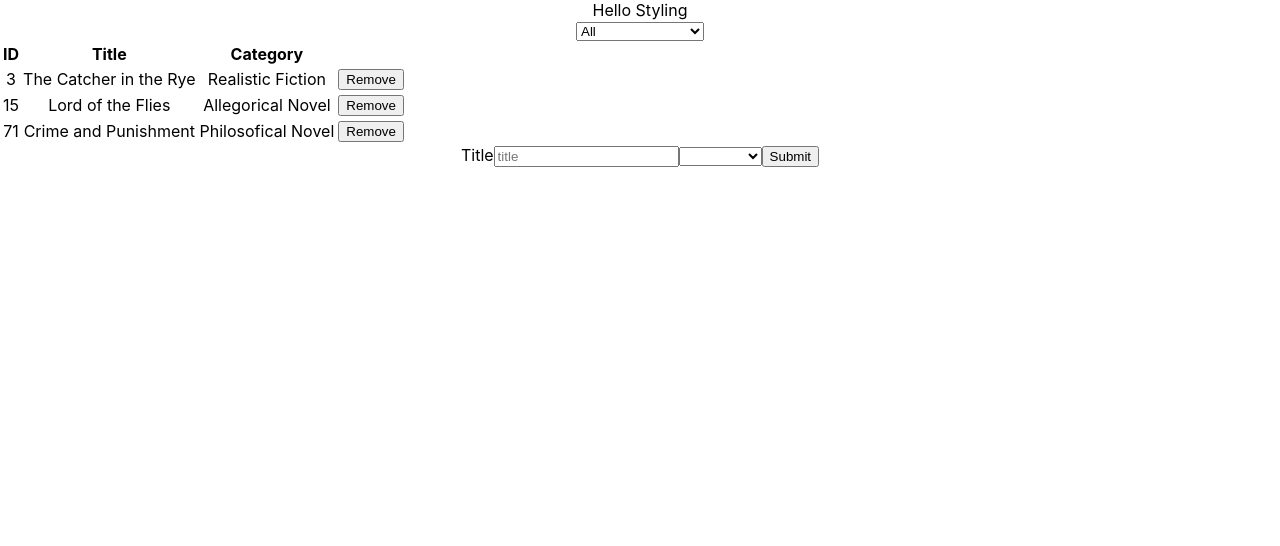
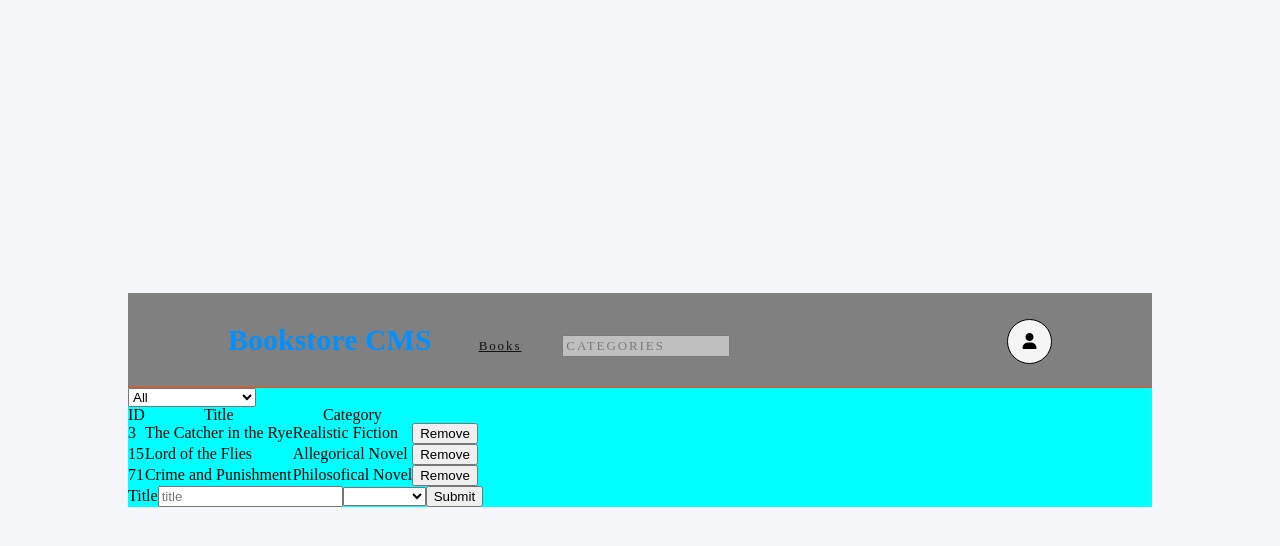
Before and after one commit to diegoarvz4/react-bookstore, a React (Create React App) app: page / in a window 1280 px wide. Shown: the top 546 px of the page. Built offline with nearby package versions, Linux system fonts and the light colour scheme.

Commit message:
Start work on the styling part, and customization

```diff
--- a/public/index.html
+++ b/public/index.html
@@ -10,6 +10,7 @@
       content="Web site created using create-react-app"
     />
     <link rel="apple-touch-icon" href="logo192.png" />
+    <script src="https://kit.fontawesome.com/b79584dd63.js" crossorigin="anonymous"></script>
     <!--
       manifest.json provides metadata used when your web app is installed on a
       user's mobile device or desktop. See https://developers.google.com/web/fundamentals/web-app-manifest/
--- a/src/App.css
+++ b/src/App.css
@@ -1,22 +1,4 @@
 .App {
-  text-align: center;
+  width: 80vw;
+  background-color: aqua;
 }
-
-.App-logo {
-  height: 40vmin;
-}
-
-.App-header {
-  background-color: #282c34;
-  min-height: 100vh;
-  display: flex;
-  flex-direction: column;
-  align-items: center;
-  justify-content: center;
-  font-size: calc(10px + 2vmin);
-  color: white;
-}
-
-.App-link {
-  color: #09d3ac;
-}
--- a/src/App.js
+++ b/src/App.js
@@ -2,15 +2,12 @@
 import React from 'react';
 import './App.css';
 
-import BooksList from './components/BooksList/BooksList';
-import BooksForm from './components/BooksForm/BooksForm';
+import AppContainer from './components/AppContainer/AppContainer';
 
 function App() {
   return (
     <div className="App">
-      Hello Styling
-      <BooksList />
-      <BooksForm />
+      <AppContainer />
     </div>
   );
 }
--- /dev/null
+++ b/src/components/AppContainer/AppContainer.jsx
@@ -0,0 +1,35 @@
+import React from 'react';
+import BookList from '../BooksList/BooksList';
+import BookForm from '../BooksForm/BooksForm';
+
+import './AppContainer.style.css';
+
+
+const AppContainer = () => {
+  return (
+    <div className="AppContainer">
+
+      <div className="TopMenu">
+        <header>
+          <h2 className="headerTitle">Bookstore CMS</h2>
+          <a href="#">Books</a>
+          <input type="text" placeholder="CATEGORIES"/>
+          <span className="circle">
+            <i class="fas fa-user"></i>
+          </span>
+
+        </header>
+      </div>
+
+      <div className="booksContainer">
+        <BookList />
+      </div>
+
+      <div className="FootMenu">
+        <BookForm />
+      </div>
+    </div>
+  );
+};
+
+export default AppContainer;
--- /dev/null
+++ b/src/components/AppContainer/AppContainer.style.css
@@ -0,0 +1,69 @@
+.TopMenu {
+  height: 95px;
+  width: 100%;
+  background-color: orangered;
+}
+
+.TopMenu header {
+  padding: 30px 100px;
+  background-color: gray;
+  position: relative;
+}
+
+.TopMenu header h2 {
+  display: inline-block;
+  font-family: Montserrat;
+  font-size: 30px;
+  font-weight: bold;
+  font-stretch: normal;
+  font-style: normal;
+  line-height: normal;
+  letter-spacing: normal;
+  color: #0290ff;
+}
+
+.TopMenu header a {
+  margin-left: 47px;
+  font-family: Montserrat;
+  font-size: 13px;
+  font-weight: normal;
+  font-stretch: normal;
+  font-style: normal;
+  line-height: normal;
+  letter-spacing: 1.9px;
+  color: #121212;
+}
+
+.TopMenu header input {
+  margin-left: 41px;
+  opacity: 0.5;
+  font-family: Montserrat;
+  font-size: 13px;
+  font-weight: normal;
+  font-stretch: normal;
+  font-style: normal;
+  line-height: normal;
+  letter-spacing: 1.9px;
+}
+
+.TopMenu header span {
+  position: absolute;
+  right: 100px;
+  bottom: 25%;
+  width: 45px;
+  height: 45px;
+  padding: 5px;
+  border: 1px solid black;
+  border-radius: 50%;
+  display: -webkit-box;
+  display: -ms-flexbox;
+  display: flex;
+  -webkit-box-pack: center;
+      -ms-flex-pack: center;
+          justify-content: center;
+  -webkit-box-align: center;
+      -ms-flex-align: center;
+          align-items: center;
+  background-color: whitesmoke;
+}
+/*# sourceMappingURL=AppContainer.style.css.map */
--- /dev/null
+++ b/src/components/AppContainer/AppContainer.style.scss
@@ -0,0 +1,58 @@
+.TopMenu {
+  height: 95px;
+  width: 100%;
+  background-color: orangered;
+  header {
+    padding: 30px 100px;
+    background-color: gray;
+    position: relative;
+    h2 {
+      display: inline-block;
+      font-family: Montserrat;
+      font-size: 30px;
+      font-weight: bold;
+      font-stretch: normal;
+      font-style: normal;
+      line-height: normal;
+      letter-spacing: normal;
+      color: #0290ff;
+    }
+    a {
+      margin-left: 47px;
+      font-family: Montserrat;
+      font-size: 13px;
+      font-weight: normal;
+      font-stretch: normal;
+      font-style: normal;
+      line-height: normal;
+      letter-spacing: 1.9px;
+      color: #121212;
+    }
+    input {
+      margin-left: 41px;
+      opacity: 0.5;
+      font-family: Montserrat;
+      font-size: 13px;
+      font-weight: normal;
+      font-stretch: normal;
+      font-style: normal;
+      line-height: normal;
+      letter-spacing: 1.9px;
+    }
+    span {
+      position: absolute;
+      right: 100px;
+      bottom: 25%;
+      width: 45px;
+      height: 45px;
+      padding: 5px;
+      border: 1px solid black;
+      border-radius: 50%;
+      display: flex;
+      justify-content: center;
+      align-items: center;
+      background-color: whitesmoke;
+    }
+  }
+
+}
--- a/src/index.css
+++ b/src/index.css
@@ -1,13 +1,57 @@
+/* http://meyerweb.com/eric/tools/css/reset/
+   v2.0 | 20110126
+   License: none (public domain)
+*/
+
+html, body, div, span, applet, object, iframe,
+h1, h2, h3, h4, h5, h6, p, blockquote, pre,
+a, abbr, acronym, address, big, cite, code,
+del, dfn, em, img, ins, kbd, q, s, samp,
+small, strike, strong, sub, sup, tt, var,
+b, u, i, center,
+dl, dt, dd, ol, ul, li,
+fieldset, form, label, legend,
+table, caption, tbody, tfoot, thead, tr, th, td,
+article, aside, canvas, details, embed,
+figure, figcaption, footer, header, hgroup,
+menu, nav, output, ruby, section, summary,
+time, mark, audio, video {
+	margin: 0;
+	padding: 0;
+	border: 0;
+	font-size: 100%;
+	font: inherit;
+  vertical-align: baseline;
+  box-sizing: border-box;
+}
+/* HTML5 display-role reset for older browsers */
+article, aside, details, figcaption, figure,
+footer, header, hgroup, menu, nav, section {
+	display: block;
+}
 body {
-  margin: 0;
-  font-family: -apple-system, BlinkMacSystemFont, "Segoe UI", "Roboto", "Oxygen",
-    "Ubuntu", "Cantarell", "Fira Sans", "Droid Sans", "Helvetica Neue",
-    sans-serif;
-  -webkit-font-smoothing: antialiased;
-  -moz-osx-font-smoothing: grayscale;
+	line-height: 1;
+}
+ol, ul {
+	list-style: none;
+}
+blockquote, q {
+	quotes: none;
+}
+blockquote:before, blockquote:after,
+q:before, q:after {
+	content: '';
+	content: none;
+}
+table {
+	border-collapse: collapse;
+	border-spacing: 0;
 }
 
-code {
-  font-family: source-code-pro, Menlo, Monaco, Consolas, "Courier New",
-    monospace;
+#root {
+  background-color: #f5f6fa;
+  display: flex;
+  justify-content: center;
+  align-items: center;
+  height: 100vh;
 }
```
Also changed, not shown: 1 other file (tests, documents, lock files or other folders).
